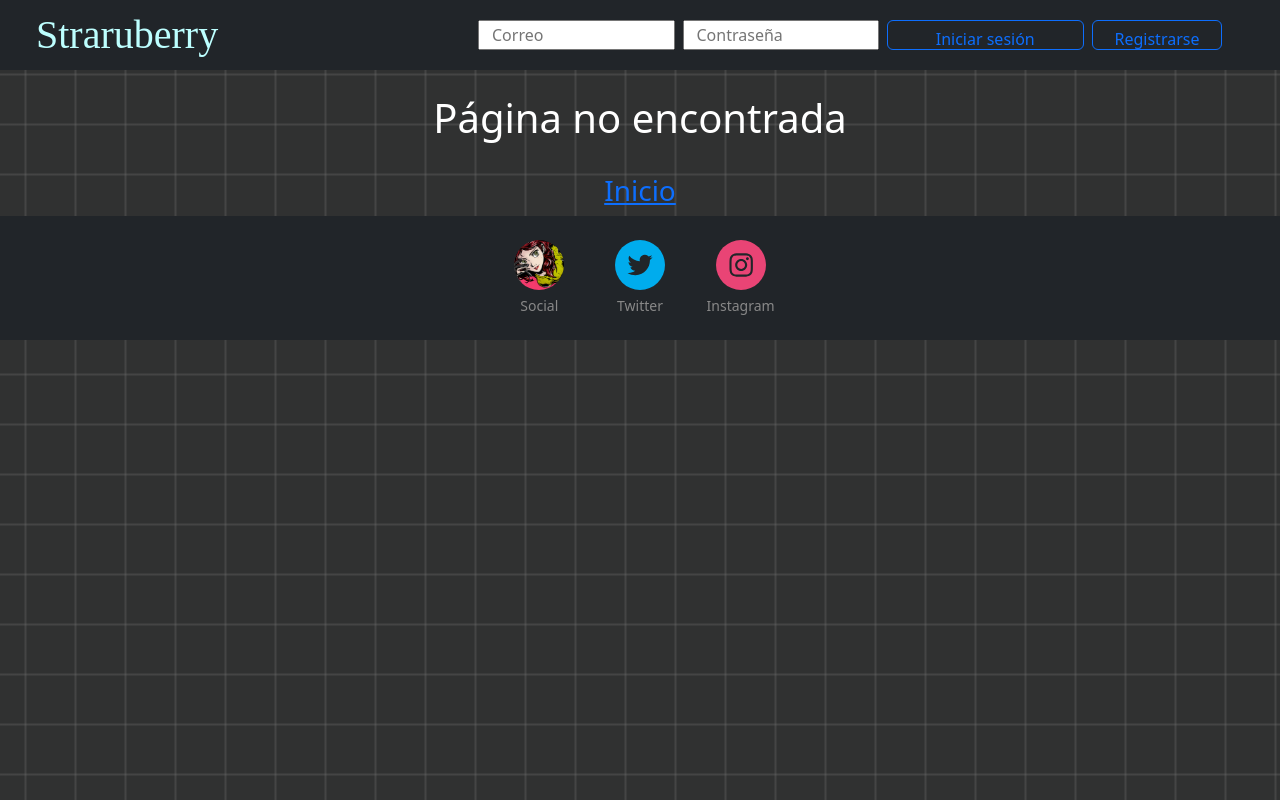
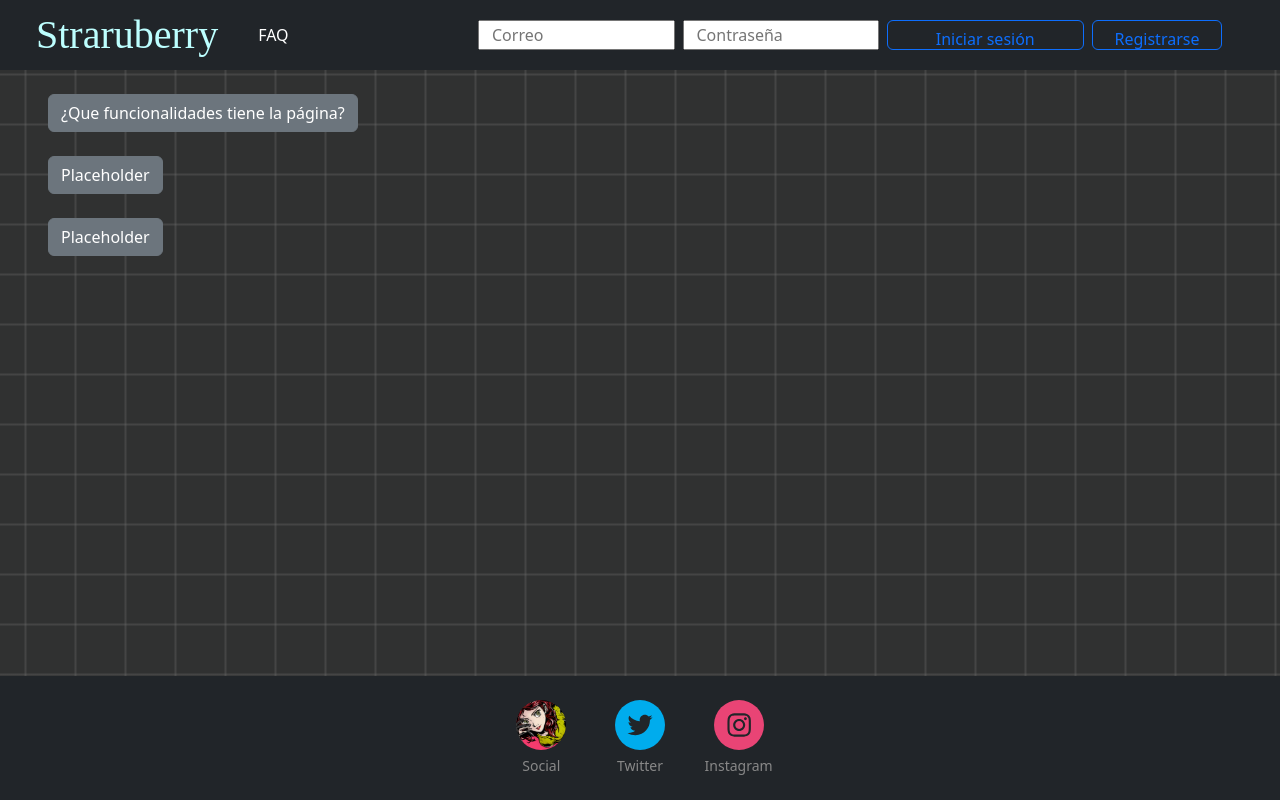
Before and after one commit to RafaelJoseOL/straruberry-firebase, a React (Create React App) app: page /faq in a window 1280 px wide. Built offline with nearby package versions, Linux system fonts and the light colour scheme; no server answers; a web font is replaced by a local one.

Commit message:
faq first commit

```diff
--- a/src/App.css
+++ b/src/App.css
@@ -30,8 +30,9 @@
 }
 
 footer {
-  margin-top: auto;
-  bottom: 0;
+  width: 100%;
+  margin-top: auto !important;
+  bottom: 0 !important;
   background-color: red !important;
 }
 
--- a/src/App.js
+++ b/src/App.js
@@ -5,6 +5,7 @@ import { Register } from "./pages/register/index";
 import { NewPrint } from "./pages/prints/newPrint";
 import { NewTag } from "./pages/prints/newTag";
 import { EditPrint } from "./pages/prints/editPrint";
+import { Faq } from "./pages/faq/index";
 import PageNotFound from './pages/notFound/index';
 import 'bootstrap/dist/css/bootstrap.min.css';
 import 'bootstrap/dist/js/bootstrap.bundle.min';
@@ -98,8 +99,13 @@ function App() {
                   <span className="navbar-toggler-icon"></span>
                 </button>
                 <div className="collapse navbar-collapse bg-dark" id="navbarSupportedContent">
+                  <div className='mb-2 mb-lg-0 ms-4'>
+                    <Link to="/faq" className="navbarItem">
+                      FAQ
+                    </Link>
+                  </div>
                   {authState.admin && (
-                    <ul className="navbar-nav me-auto mb-2 mb-lg-0">
+                    <ul className="navbar-nav me-auto mb-2 mb-lg-0 ms-2">
                       <li className="nav-item active my-auto mx-3">
                         <Link to="/newprint" className="navbarItem">
                           Añadir print
@@ -170,9 +176,10 @@ function App() {
               <Route path="/newprint" element={<NewPrint authState={authState} setAuthState={setAuthState} />} />
               <Route path="/newtag" element={<NewTag authState={authState} setAuthState={setAuthState} />} />
               <Route path="/editprint" element={<EditPrint authState={authState} setAuthState={setAuthState} />} />
+              <Route path="/faq" element={<Faq authState={authState} setAuthState={setAuthState} />} />
               <Route path="/*" element={<PageNotFound />} />
             </Routes>
-            <footer className="bg-dark text-center text-white myFooter row">
+            <footer className="bg-dark text-center text-white myFooter">
               <div className="container p-4 col-10 col-md-3">
                 <section className="my-auto row">
                   <div className='carrd col-4'>
--- /dev/null
+++ b/src/pages/faq/index.jsx
@@ -0,0 +1,38 @@
+import React from 'react'
+
+export const Faq = () => {
+    return (
+        <div>
+            <div className='faq1div ms-5 mt-4 col-6'>
+                <button className="btn btn-secondary" type="button" data-bs-toggle="collapse" data-bs-target="#faq1" aria-expanded="false" aria-controls="faq1">
+                    ¿Que funcionalidades tiene la página?
+                </button>
+                <div className="collapse text-align-center mt-3" id="faq1">
+                    Puedes filtrar mediante los tags o el nombre de las distintas prints hechas por Straruberry,
+                    permitiéndote así encontrar una concreta de manera cómoda. Además, puedes comprobar cuáles de
+                    ellas eran limitadas, o hechas en su canal de Twitch. Por último, si te registras, podrás
+                    guardar las prints que quieres o las que tienes, para mayor comodidad, mediante los botones del
+                    corazón y el marcador.
+                </div>
+            </div>
+            <div className='faq2div ms-5 mt-4 col-6'>
+                <button className="btn btn-secondary" type="button" data-bs-toggle="collapse" data-bs-target="#faq2" aria-expanded="false" aria-controls="faq2">
+                    Placeholder
+                </button>
+                <div className="collapse text-align-center mt-3" id="faq2">
+                    Placeholder
+                </div>
+            </div>
+            <div className='faq3div ms-5 mt-4 col-6'>
+                <button className="btn btn-secondary" type="button" data-bs-toggle="collapse" data-bs-target="#faq3" aria-expanded="false" aria-controls="faq3">
+                    Placeholder
+                </button>
+                <div className="collapse text-align-center mt-3" id="faq3">
+                    Placeholder
+                </div>
+            </div>
+        </div>
+    )
+}
+
+export default Faq;
```
Also changed, not shown: 12 other files (tests, documents, lock files or other folders).
